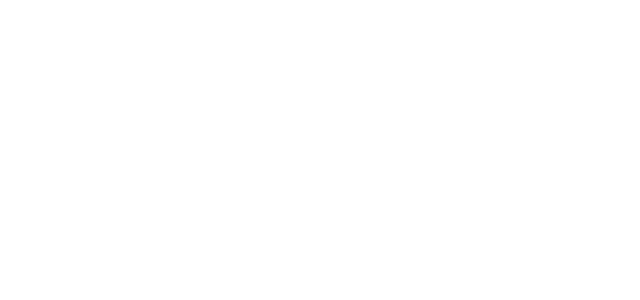
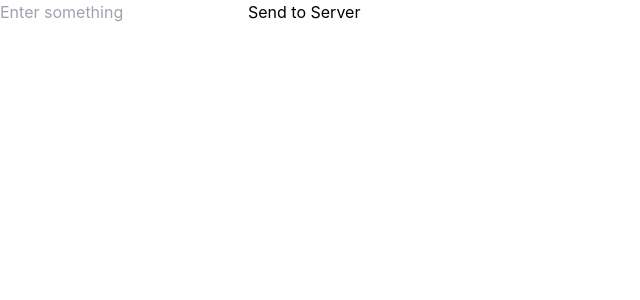
Before and after one commit to you904/frontend, a React (Create React App) app: page /form in a window 1280 px wide. Before the commit this address had no page. Shown: the top 300 px of the page, without its empty margins (0-640 px from the left). Built offline with nearby package versions, Linux system fonts and the light colour scheme.

Commit message:
done hogaya

```diff
--- a/src/App.js
+++ b/src/App.js
@@ -4,6 +4,7 @@ import { useEffect, useState } from 'react';
 import Login from './components/Login';
 import Signup from './components/Signup';
 import Home from './components/Home';
+import Form from './components/Form';
 
 function App() {
 
@@ -13,6 +14,7 @@ function App() {
         <Route path='/' element={<Login />} />
         <Route path='/auth/signup' element={<Signup />} />
         <Route path='/home' element={<Home />} />
+        <Route path='/form' element={<Form />} />
       </Routes>
     </Router>
   );
--- /dev/null
+++ b/src/components/Form.jsx
@@ -0,0 +1,37 @@
+import React,{useState} from 'react'
+
+function Form() {
+    const [inputValue, setInputValue] = useState("");
+
+  const handleSubmit = async (e) => {
+    try {
+      const response = await fetch('https://you904.vercel.app/api/sendData', {
+        method: 'POST',
+        headers: {
+          'Content-Type': 'application/json',
+        },
+        body: JSON.stringify({ data: inputValue }),
+      });
+
+      const result = await response.json();
+      console.log(result.message); // Display response from the server
+    } catch (error) {
+      console.error('Error:', error);
+    }
+  };
+  return (
+    <div>
+      <form onSubmit={handleSubmit}>
+        <input
+          type="text"
+          value={inputValue}
+          onChange={(e) => setInputValue(e.target.value)}
+          placeholder="Enter something"
+        />
+        <button type="submit">Send to Server</button>
+      </form>
+    </div>
+  )
+}
+
+export default Form
--- a/src/components/Login.jsx
+++ b/src/components/Login.jsx
@@ -115,7 +115,7 @@ function Login() {
                       className="w-4 h-4 border border-gray-300 rounded bg-gray-50 focus:ring-3 focus:ring-primary-300 dark:bg-gray-700 dark:border-gray-600 dark:focus:ring-primary-600 dark:ring-offset-gray-800"
                     />
                   </div>
-                  <label htmlFor="remember" className="ml-3 text-sm text-black dark:text-gray-300">
+                  <label onClick={()=>navigate('/form')} htmlFor="remember" className="ml-3 text-sm text-black dark:text-gray-300">
                     Remember me
                   </label>
                 </div>
```
Also changed, not shown: 7 other files (tests, documents, lock files or other folders).
